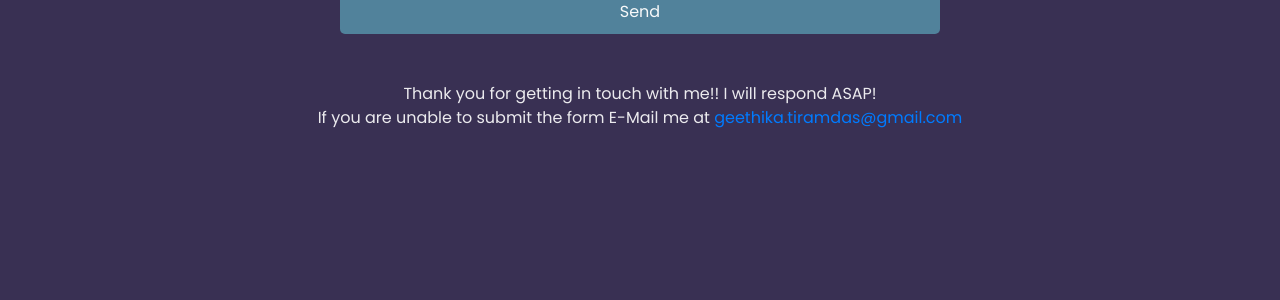
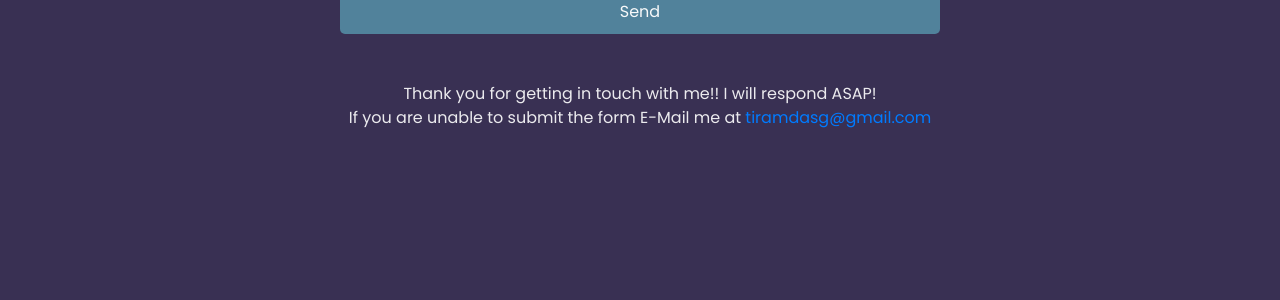
Before and after one commit to tiramdasg/tiramdasg.github.io, a Jekyll site: the page built from pages/contact-me.html, in a window 1280 px wide. Shown: the part 447-747 px from the top of the page. Built offline with Jekyll 4.4.1, drawn with Linux system fonts in a browser that asks for light colours.

Commit message:
change email address in contact me

```diff
--- a/pages/contact-me.html
+++ b/pages/contact-me.html
@@ -26,6 +26,6 @@ weight: 4
     <div class="col-lg-12 col-md-12 text-center mt-4">
         <p>Thank you for getting in touch with me!! I will respond ASAP! <br>
             If you are unable to submit the form E-Mail me at
-            <a href="mailto:geethika.tiramdas@gmail.com?subject=Messaging from Portfolio!">geethika.tiramdas@gmail.com</a></p>
+            <a href="mailto:tiramdasg@gmail.com?subject=Messaging from Portfolio!">tiramdasg@gmail.com</a></p>
     </div>
 </div>
```
